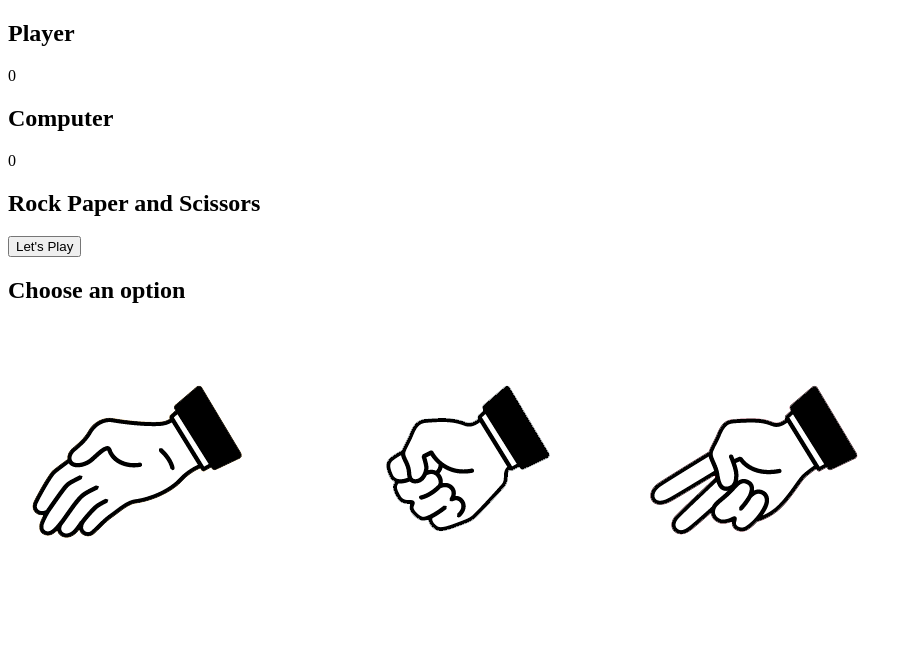
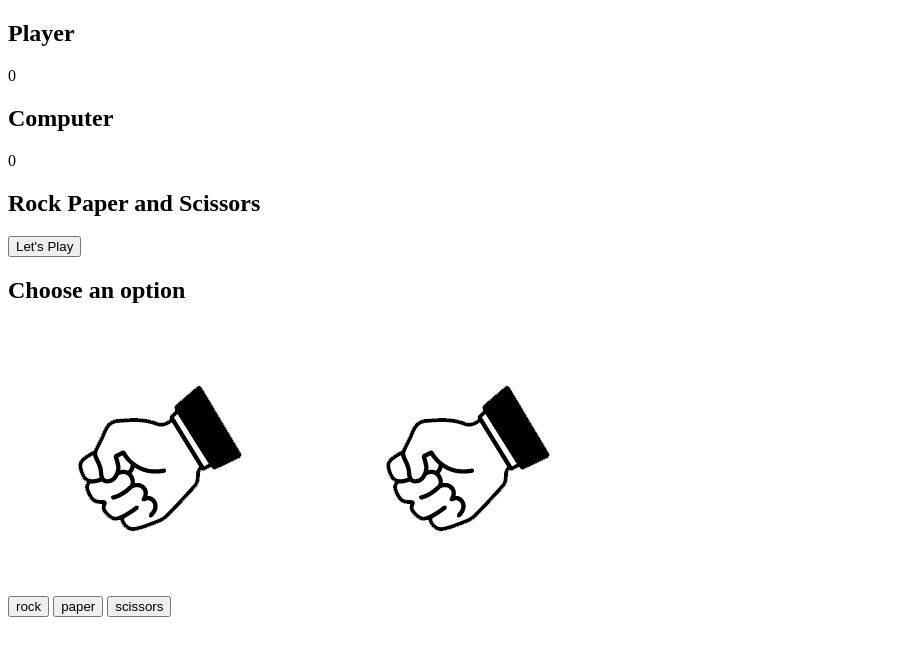
Before and after one commit to jessicahuynh19/calc, a plain HTML site: page index.html in a window 1280 px wide. Shown: the whole page, without its empty margins (0-913 px from the left). Drawn offline with Linux system fonts and the light colour scheme.

Commit message:
additional colums

```diff
--- a/index.html
+++ b/index.html
@@ -29,9 +29,13 @@
         <div class="match">
             <h2 class="winner">Choose an option</h2>
             <div class="hands">
-                <img src="assets/paper.png">
-                <img src="assets/rock.png">
-                <img src="assets/scissors.png">
+                <img class="player-hand"src="assets/rock.png">
+                <img class="computer-hand"src="assets/rock.png">
+            </div>
+            <div class="options">
+                <button class="rock">rock</button>
+                <button class="paper">paper</button>
+                <button class="scissors">scissors</button>
             </div>
         </div>
     </section>
```
